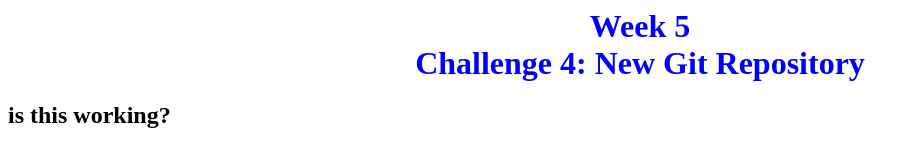
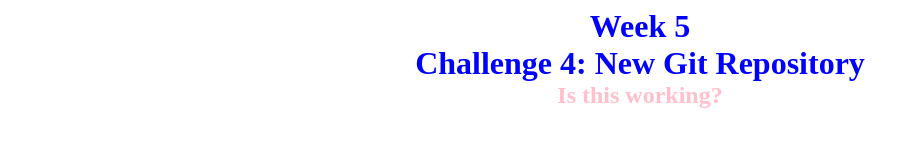
Before and after one commit to OikNao/Challenge4, a plain HTML site: page index.html in a window 1280 px wide. Shown: the whole page, without its empty margins (0-918 px from the left). Drawn offline with Linux system fonts and the light colour scheme.

Commit message:
Added JS and centred h2

```diff
--- a/index.html
+++ b/index.html
@@ -13,6 +13,7 @@
       <br />
       Challenge 4: New Git Repository
     </h1>
-    <h2>is this working?</h2>
+    <h2>Is this working?</h2>
+    <script src="script.js"></script>
   </body>
 </html>
--- /dev/null
+++ b/script.js
@@ -0,0 +1 @@
+alert("Hey there!");
--- a/styles.css
+++ b/styles.css
@@ -3,3 +3,8 @@ h1 {
   margin: 0 auto;
   color: blue;
 }
+h2 {
+  text-align: center;
+  margin: 0 auto;
+  color: pink;
+}
```
